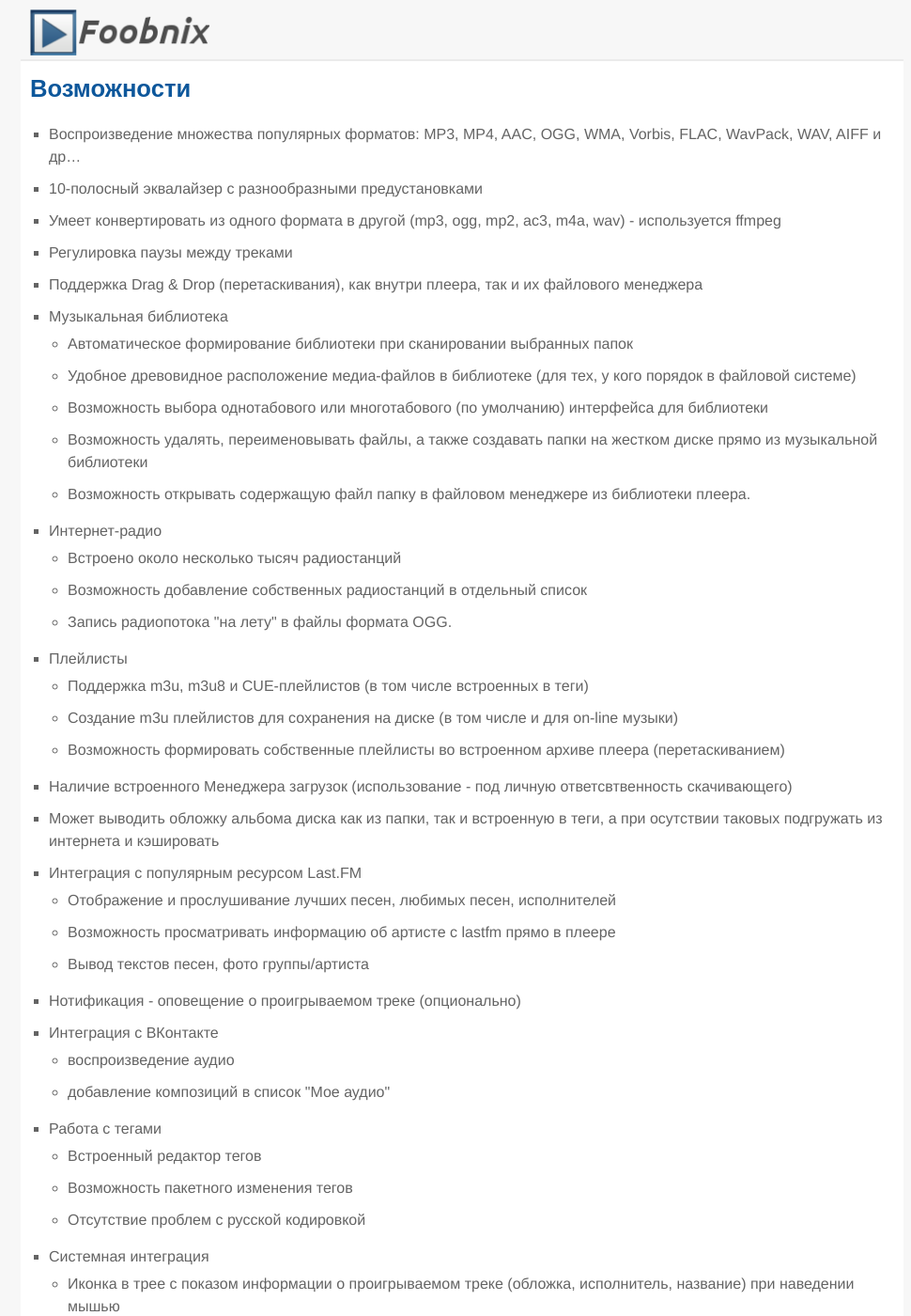
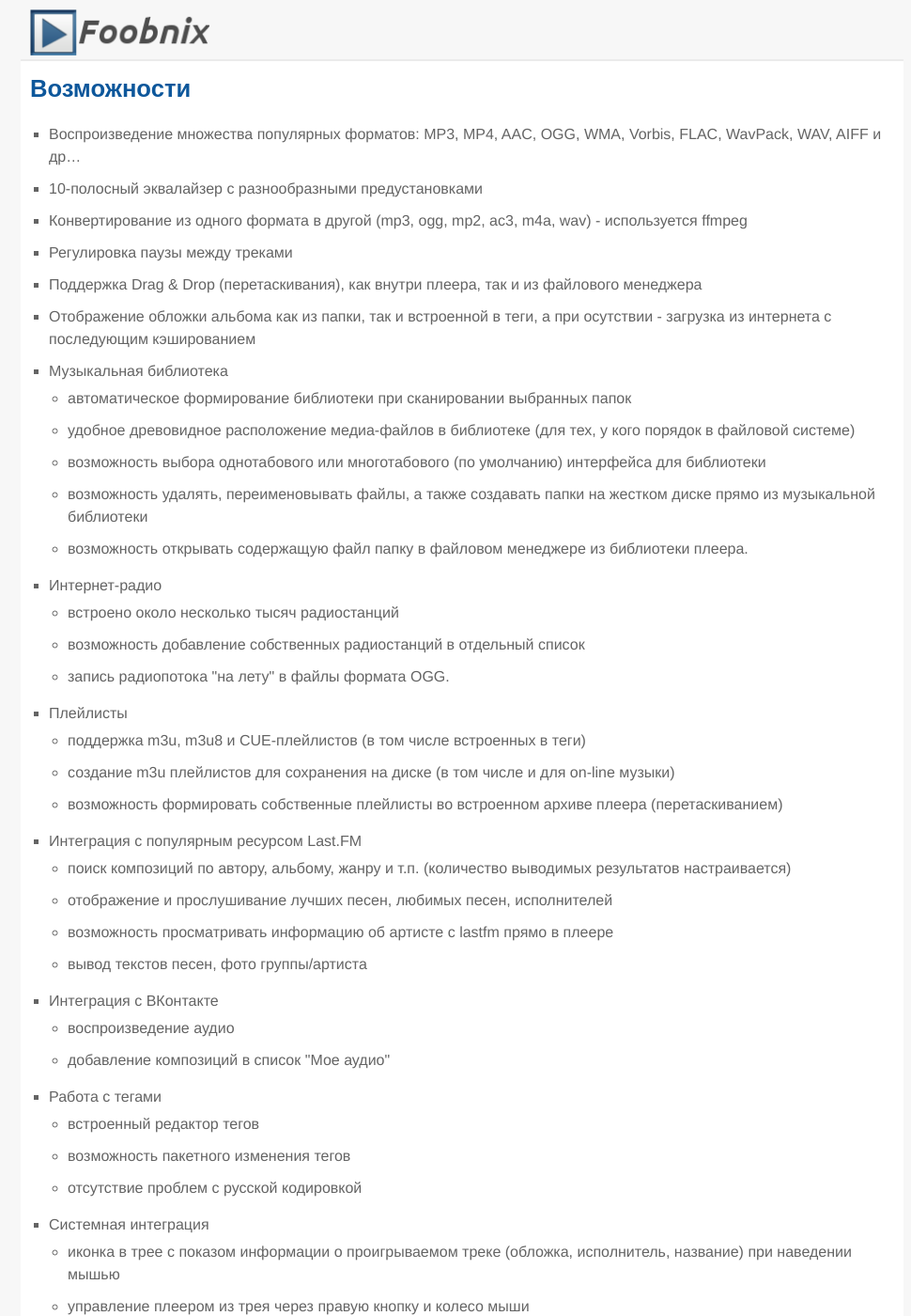
Before and after one commit to foobnix/foobnix.github.io, a Jekyll site: the page built from ru/description.html, in a window 1280 px wide and 1400 px high. Shown: the whole window at 94% size, without its empty margins (148-1118 px from the left). Built offline with Jekyll 4.4.1, drawn with Linux system fonts in a browser that asks for light colours; some web fonts are replaced; Markdown is read by kramdown in place of the engine named in the settings; some of the changed text lies outside the part shown.

Commit message:
Описание возможностей плеера

```diff
--- a/ru/description.html
+++ b/ru/description.html
@@ -6,42 +6,41 @@ title: Возможности
 <ul>
     <li>Воспроизведение множества популярных форматов: MP3, MP4, AAC, OGG, WMA, Vorbis, FLAC, WavPack, WAV, AIFF и др…</li>
     <li>10-полосный эквалайзер с разнообразными предустановками</li>
-    <li>Умеет конвертировать из одного формата в другой (mp3, ogg, mp2, ac3,  m4a,  wav) - используется ffmpeg</li>
+    <li>Конвертирование из одного формата в другой (mp3, ogg, mp2, ac3,  m4a,  wav) - используется ffmpeg</li>
     <li>Регулировка паузы между треками</li>
-    <li>Поддержка Drag & Drop (перетаскивания), как внутри плеера, так и их файлового менеджера</li>
+    <li>Поддержка Drag & Drop (перетаскивания), как внутри плеера, так и из файлового менеджера</li>
+    <li>Отображение обложки альбома как из папки, так и встроенной в теги, а при осутствии - загрузка из интернета с последующим кэшированием</li>
     <li>Музыкальная библиотека
         <ul>
-            <li>Автоматическое формирование библиотеки при сканировании выбранных папок</li>
-            <li>Удобное древовидное расположение медиа-файлов в библиотеке (для тех, у кого порядок в файловой системе)</li>
-            <li>Возможность выбора однотабового или многотабового (по умолчанию) интерфейса для библиотеки</li>
-            <li>Возможность удалять, переименовывать файлы, а также создавать папки на жестком диске прямо из музыкальной библиотеки</li>
-            <li>Возможность открывать содержащую файл папку в файловом менеджере из библиотеки плеера.</li>
+            <li>автоматическое формирование библиотеки при сканировании выбранных папок</li>
+            <li>удобное древовидное расположение медиа-файлов в библиотеке (для тех, у кого порядок в файловой системе)</li>
+            <li>возможность выбора однотабового или многотабового (по умолчанию) интерфейса для библиотеки</li>
+            <li>возможность удалять, переименовывать файлы, а также создавать папки на жестком диске прямо из музыкальной библиотеки</li>
+            <li>возможность открывать содержащую файл папку в файловом менеджере из библиотеки плеера.</li>
         </ul>
     </li>
     <li>Интернет-радио
         <ul>
-            <li>Встроено около несколько тысяч радиостанций</li>
-            <li>Возможность добавление собственных радиостанций в отдельный список</li>
-            <li>Запись радиопотока "на лету" в файлы формата OGG.</li>
+            <li>встроено около несколько тысяч радиостанций</li>
+            <li>возможность добавление собственных радиостанций в отдельный список</li>
+            <li>запись радиопотока "на лету" в файлы формата OGG.</li>
         </ul>
     </li>
     <li>Плейлисты
         <ul>
-            <li>Поддержка m3u, m3u8 и CUE-плейлистов (в том числе встроенных в теги)
-            <li>Создание m3u плейлистов для сохранения на диске (в том числе и для on-line музыки)</li>
-            <li>Возможность формировать собственные плейлисты во встроенном архиве плеера (перетаскиванием)</li>
+            <li>поддержка m3u, m3u8 и CUE-плейлистов (в том числе встроенных в теги)
+            <li>создание m3u плейлистов для сохранения на диске (в том числе и для on-line музыки)</li>
+            <li>возможность формировать собственные плейлисты во встроенном архиве плеера (перетаскиванием)</li>
         </ul>
     </li>
-    <li>Наличие встроенного Менеджера загрузок (использование - под личную ответсвтвенность скачивающего)</li>
-    <li>Может выводить обложку альбома диска как из папки, так и встроенную в теги, а при осутствии таковых подгружать из интернета и кэшировать</li>
     <li>Интеграция с популярным ресурсом Last.FM
         <ul>
-            <li>Отображение и прослушивание лучших песен, любимых песен, исполнителей</li>
-            <li>Возможность просматривать информацию об артисте с lastfm прямо в плеере</li>
-            <li>Вывод текстов песен, фото группы/артиста</li>
+            <li>поиск композиций по автору, альбому, жанру и т.п. (количество выводимых результатов настраивается)</li>
+            <li>отображение и прослушивание лучших песен, любимых песен, исполнителей</li>
+            <li>возможность просматривать информацию об артисте с lastfm прямо в плеере</li>
+            <li>вывод текстов песен, фото группы/артиста</li>
         </ul>
     </li>
-    <li>Нотификация - оповещение о проигрываемом треке (опционально)</li>
     <li>Интеграция с ВКонтакте
         <ul>
             <li>воспроизведение аудио</li>
```
Also changed, not shown: other parts of ru/description.html (+17 -15 lines).
